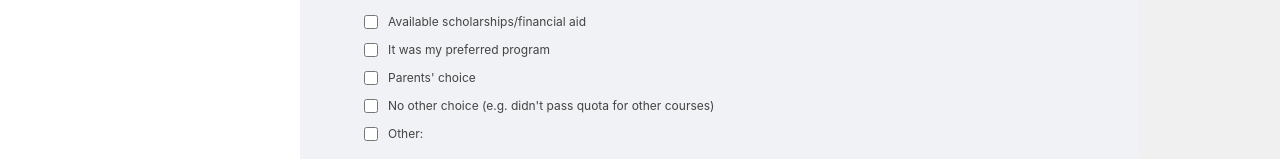
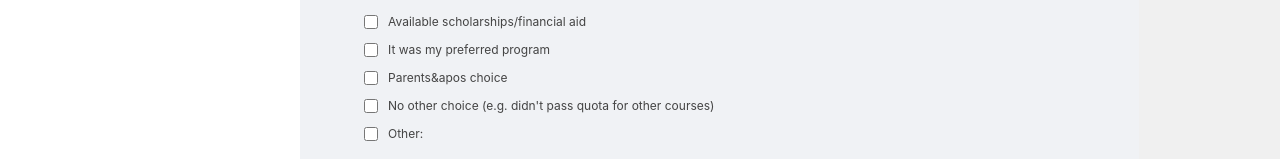
Before and after one commit to ldlambayao/cmsc127-aluminate, a Next.js app in the folder aluminate/: page /alumni/programsatisfactionform in a window 1280 px wide. Both pictures are taken after a click on the button "PROCEED TO SURVEY". Shown: the part 326-485 px from the top of the page. Built offline with nearby package versions, Linux system fonts and the light colour scheme.

Commit message:
Revised ProgramSatisfactionForm CSS

```diff
--- a/aluminate/app/components/programsatisfactionform/ProgramSatisfactionForm.tsx
+++ b/aluminate/app/components/programsatisfactionform/ProgramSatisfactionForm.tsx
@@ -202,7 +202,7 @@ export default function ProgramSatisfactionForm({
                     onChange={() => handleReasonToggle("parentsChoice")}
                     style={styles.checkboxInput}
                   />
-                  Parents' choice
+                  Parents&apos choice
                 </label>
                 <label style={styles.checkboxLabel}>
                   <input
@@ -211,7 +211,7 @@ export default function ProgramSatisfactionForm({
                     onChange={() => handleReasonToggle("noOtherChoice")}
                     style={styles.checkboxInput}
                   />
-                  No other choice (e.g. didn't pass quota for other courses)
+                  No other choice (e.g. didn&apos;t pass quota for other courses)
                 </label>
                 <div style={styles.otherCheckWrap}>
                   <label style={styles.checkboxLabel}>
```
